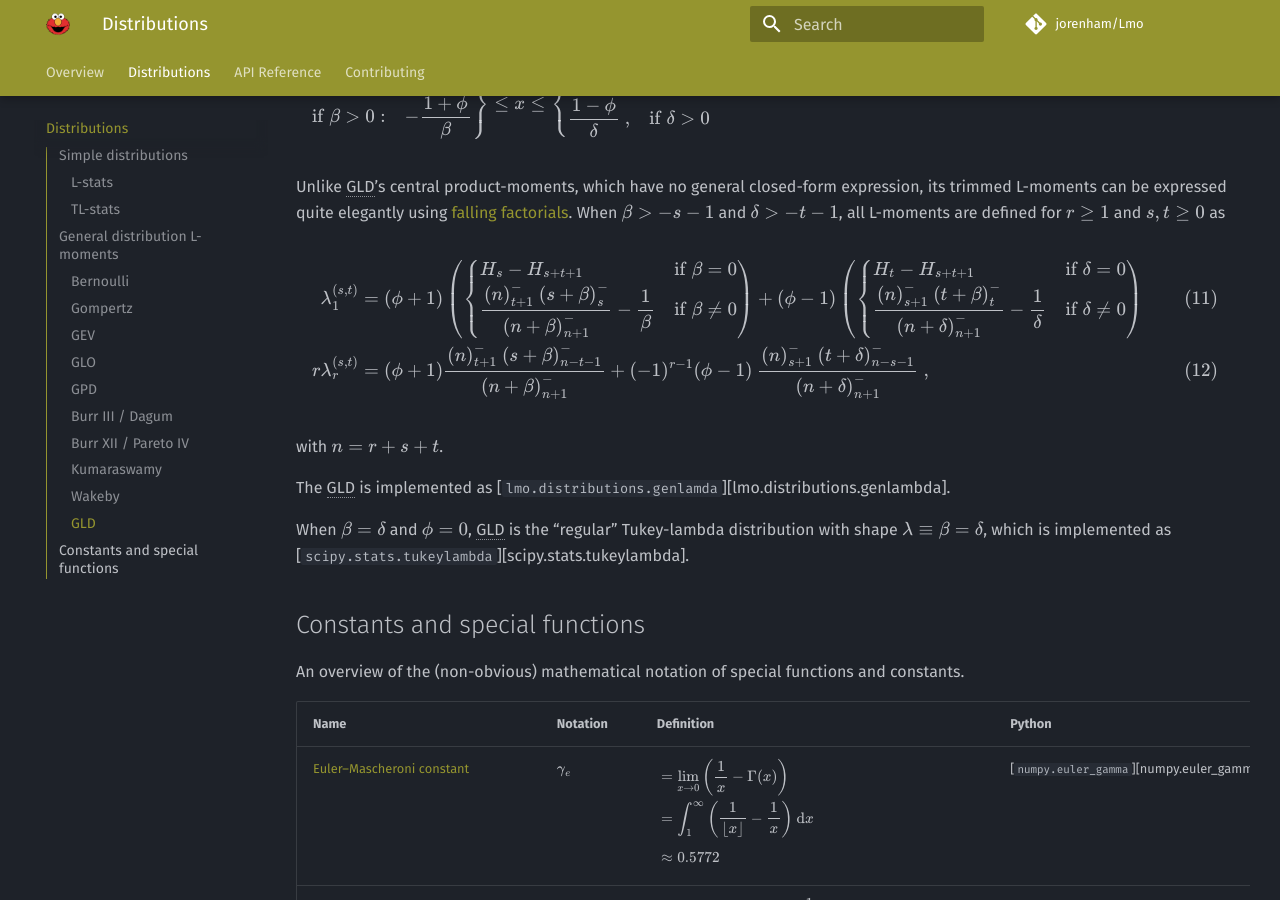
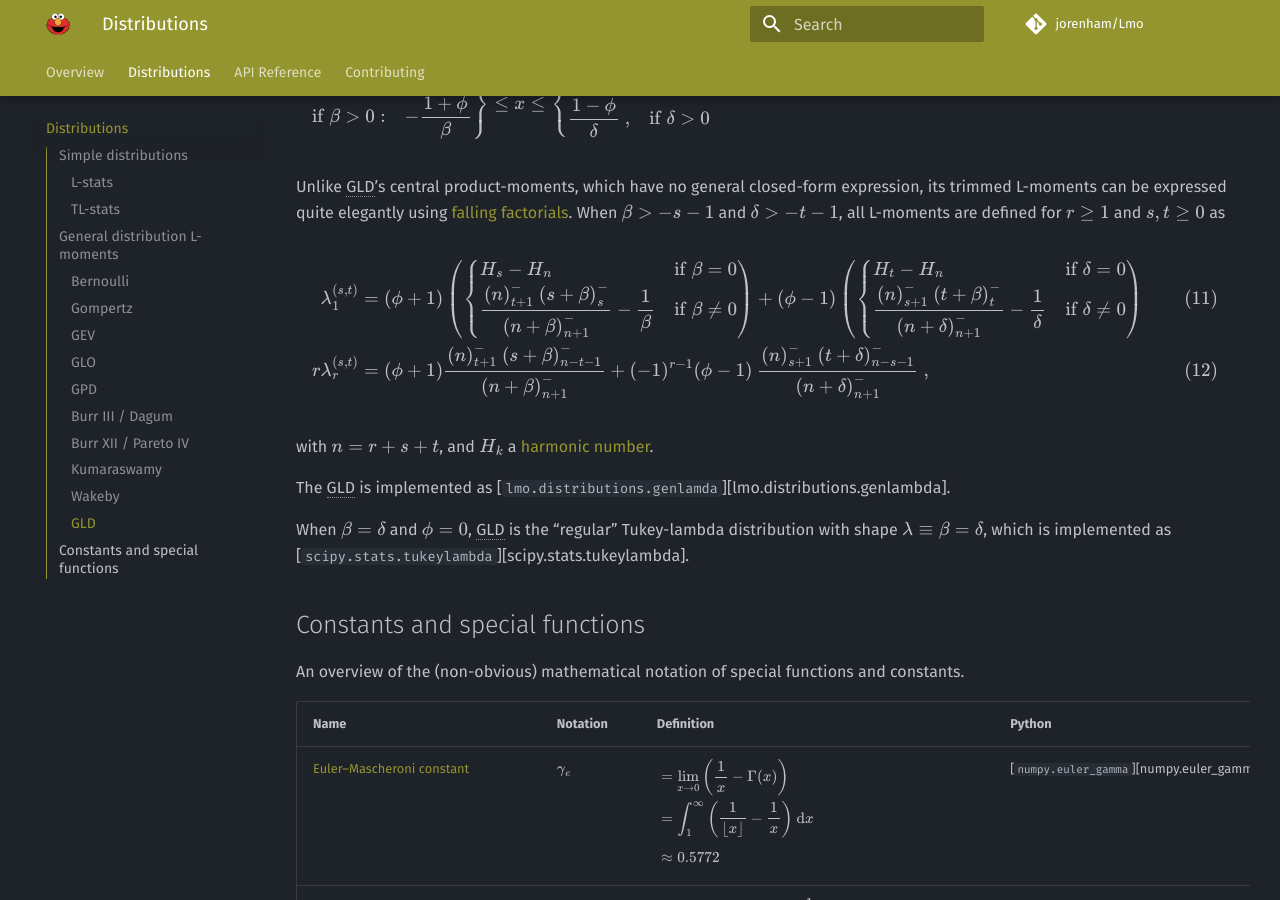
Before and after one commit to jorenham/Lmo, an MkDocs documentation site: the page built from docs/distributions.md, in a window 1280 px wide and 900 px high, scrolled down 10552 px. Built offline with MkDocs 1.6.1 and Material for MkDocs 9.7.7, drawn with Linux system fonts in a browser that asks for light colours; comment, search, counter and statistics services are not loaded.

Commit message:
Cleaner harmonic numbers in the GLD L-moments

```diff
--- a/docs/distributions.md
+++ b/docs/distributions.md
@@ -1252,7 +1252,7 @@
 \begin{align}
     \tlmoment{s, t}{1}
         &= (\phi + 1) \left( \begin{cases}
-            \displaystyle H_s - H_{s + t + 1}
+            \displaystyle H_s - H_n
                 & \text{if } \beta = 0 \\
             \displaystyle \frac
                 {\ffact{n}{t + 1} \ \ffact{s + \beta}{s}}
@@ -1261,7 +1261,7 @@
                 & \text{if } \beta \neq 0
         \end{cases} \right)
         + (\phi - 1) \left( \begin{cases}
-            \displaystyle H_t - H_{s + t + 1}
+            \displaystyle H_t - H_n
                 & \text{if } \delta = 0 \\
             \displaystyle \frac
                 {\ffact{n}{s + 1} \ \ffact{t + \beta}{t}}
@@ -1283,7 +1283,7 @@
 \end{align}
 \]
 
-with \( n = r + s + t \).
+with \( n = r + s + t \), and \( H_k \) a [harmonic number](#def-harmonic).
 
 The GLD is implemented as
 [`lmo.distributions.genlamda`][lmo.distributions.genlambda].
```
